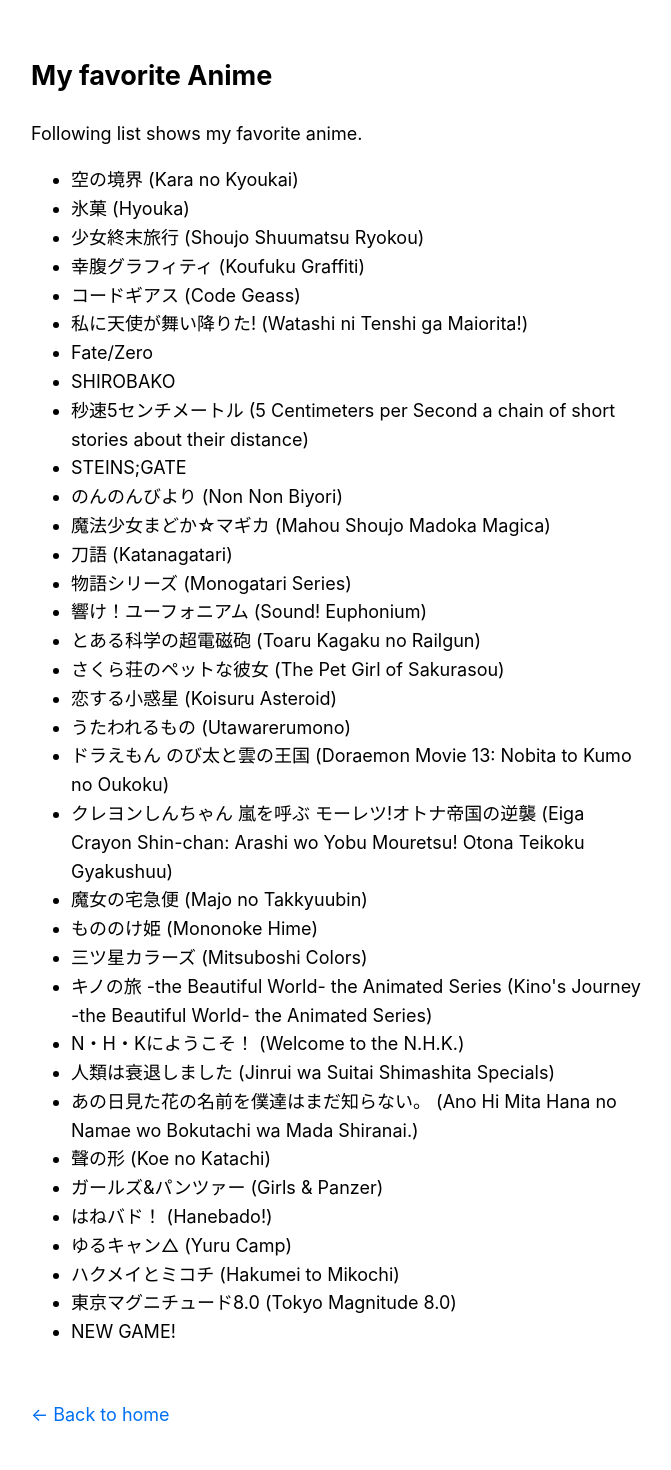
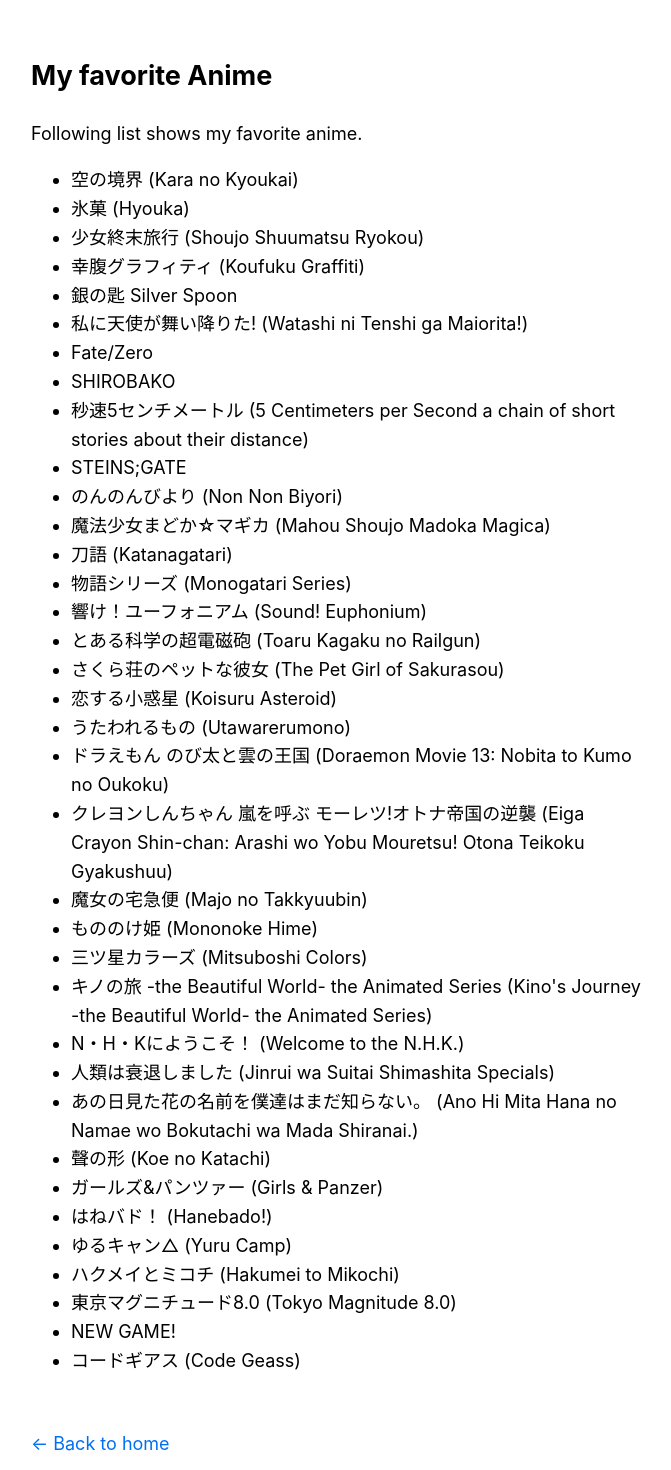
Before and after one commit to kira924age/kira924age.com, a Next.js app: page /anime in a window 1280 px wide. Shown: the top 1470 px of the page, without its empty margins (303-974 px from the left). Built offline with nearby package versions, Linux system fonts and the light colour scheme.

Commit message:
edit pages/anime.js

```diff
--- a/pages/anime.js
+++ b/pages/anime.js
@@ -15,7 +15,7 @@
         <li key="2">氷菓 (Hyouka)</li>
         <li key="3">少女終末旅行 (Shoujo Shuumatsu Ryokou)</li>
         <li key="4">幸腹グラフィティ (Koufuku Graffiti)</li>
-        <li key="5">コードギアス (Code Geass)</li>
+        <li key="5">銀の匙 Silver Spoon</li>
         <li key="6">私に天使が舞い降りた! (Watashi ni Tenshi ga Maiorita!)</li>
         <li key="7">Fate/Zero</li>
         <li key="8">SHIROBAKO</li>
@@ -63,6 +63,7 @@
         <li key="33">ハクメイとミコチ (Hakumei to Mikochi)</li>
         <li key="34">東京マグニチュード8.0 (Tokyo Magnitude 8.0)</li>
         <li key="35">NEW GAME!</li>
+        <li key="36">コードギアス (Code Geass)</li>
       </ul>
     </Layout>
   );
--- a/pages/index.js
+++ b/pages/index.js
@@ -28,7 +28,7 @@
         <li key="2">氷菓 (Hyouka)</li>
         <li key="3">少女終末旅行 (Shoujo Shuumatsu Ryokou)</li>
         <li key="4">幸腹グラフィティ (Koufuku Graffiti)</li>
-        <li key="5">コードギアス (Code Geass)</li>
+        <li key="5">銀の匙 Silver Spoon</li>
 
         <Link href="anime">
           <a>read more</a>
```
